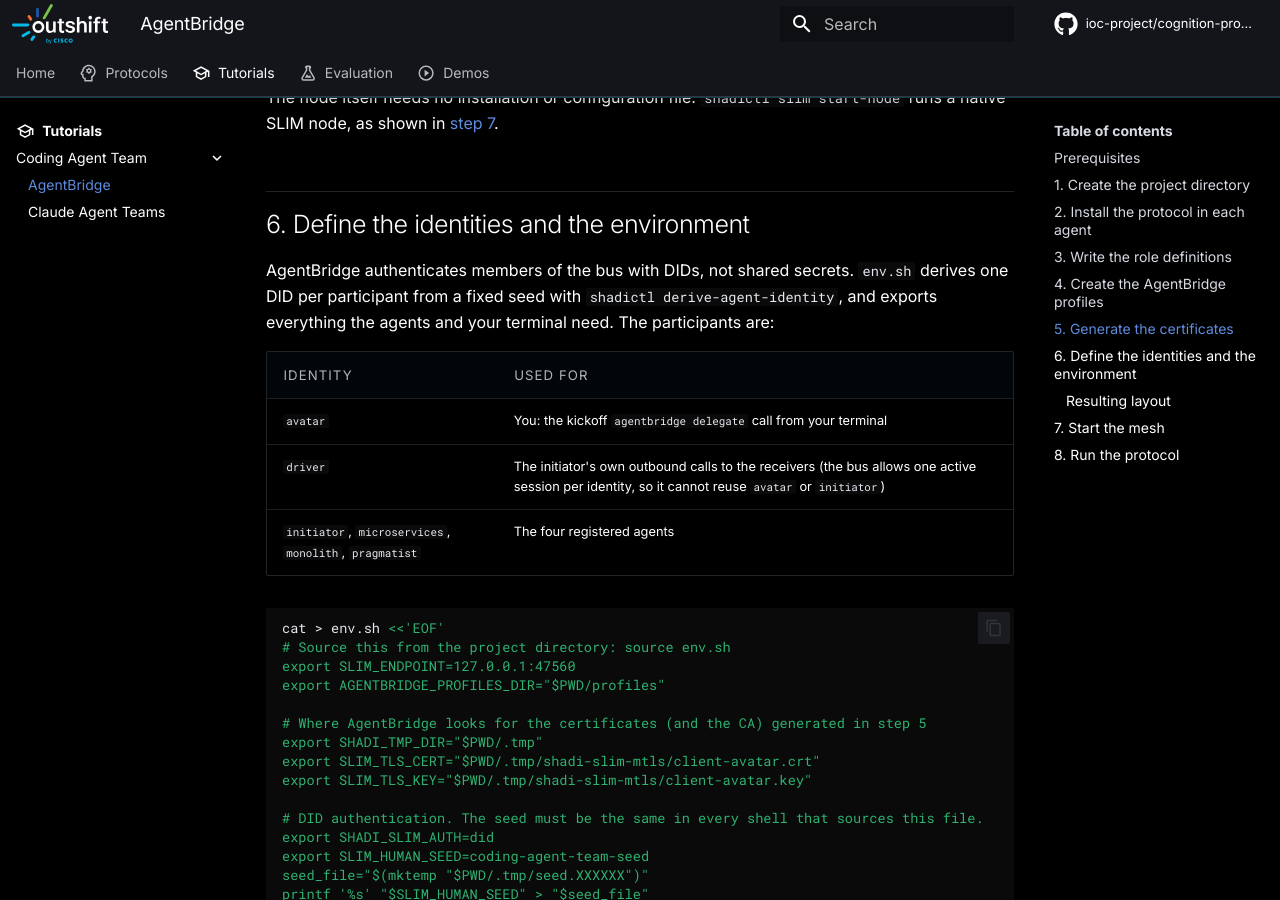
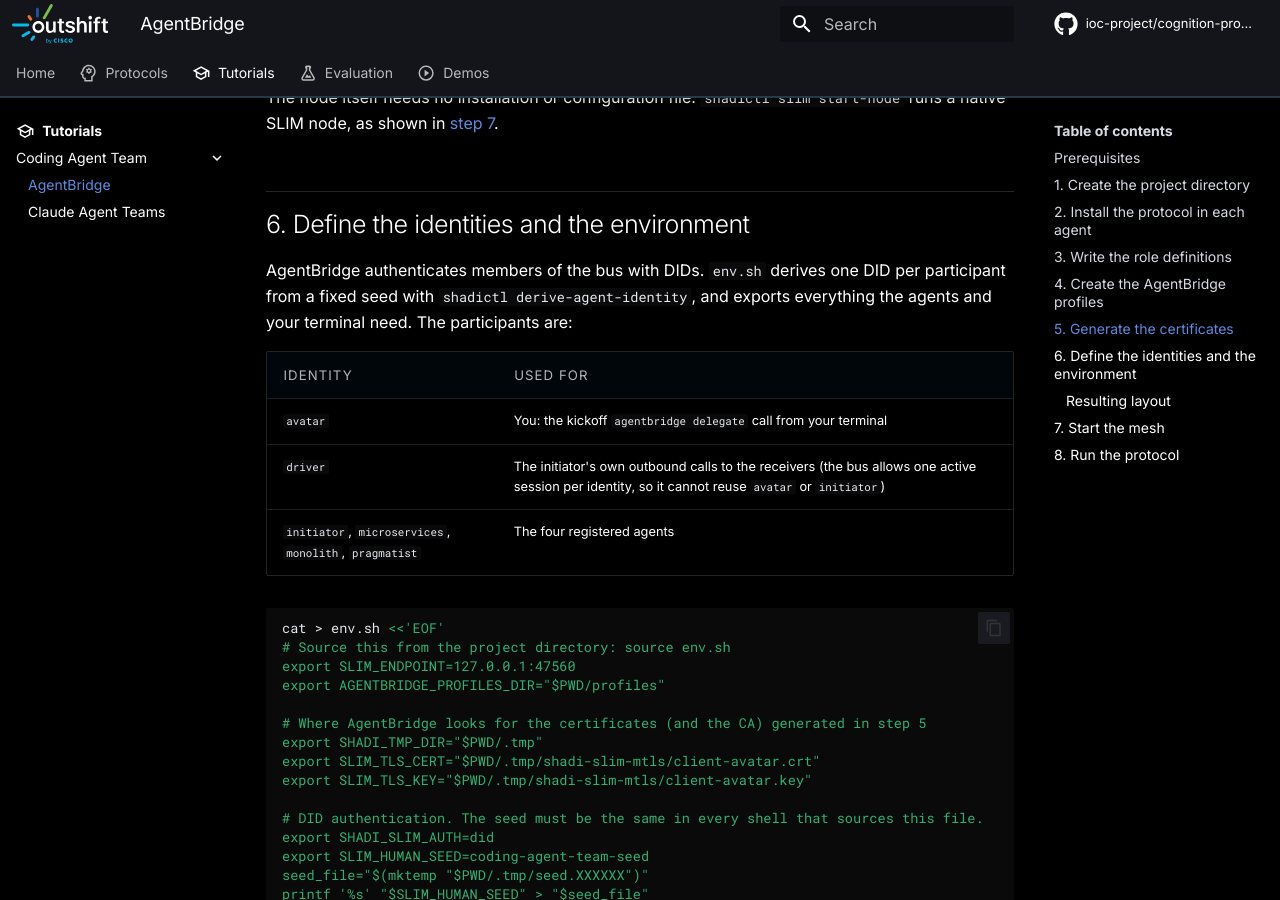
Before and after one commit to ioc-project/cognition-protocols, an MkDocs documentation site: the page built from docs/tutorials/coding-agent-team/agentbridge.md, in a window 1280 px wide and 900 px high, scrolled down 3498 px. Built offline with MkDocs 1.6.1 and Material for MkDocs 9.7.7, drawn with Linux system fonts in a browser that asks for light colours; comment, search, counter and statistics services are not loaded.

Commit message:
docs: simplify the DID sentence
Signed-off-by: Mauro Sardara <msardara@cisco.com>

```diff
--- a/docs/tutorials/coding-agent-team/agentbridge.md
+++ b/docs/tutorials/coding-agent-team/agentbridge.md
@@ -164,7 +164,7 @@
 
 ## 6. Define the identities and the environment
 
-AgentBridge authenticates members of the bus with DIDs, not shared secrets. `env.sh` derives
+AgentBridge authenticates members of the bus with DIDs. `env.sh` derives
 one DID per participant from a fixed seed with `shadictl derive-agent-identity`, and exports
 everything the agents and your terminal need. The participants are:
 
```
